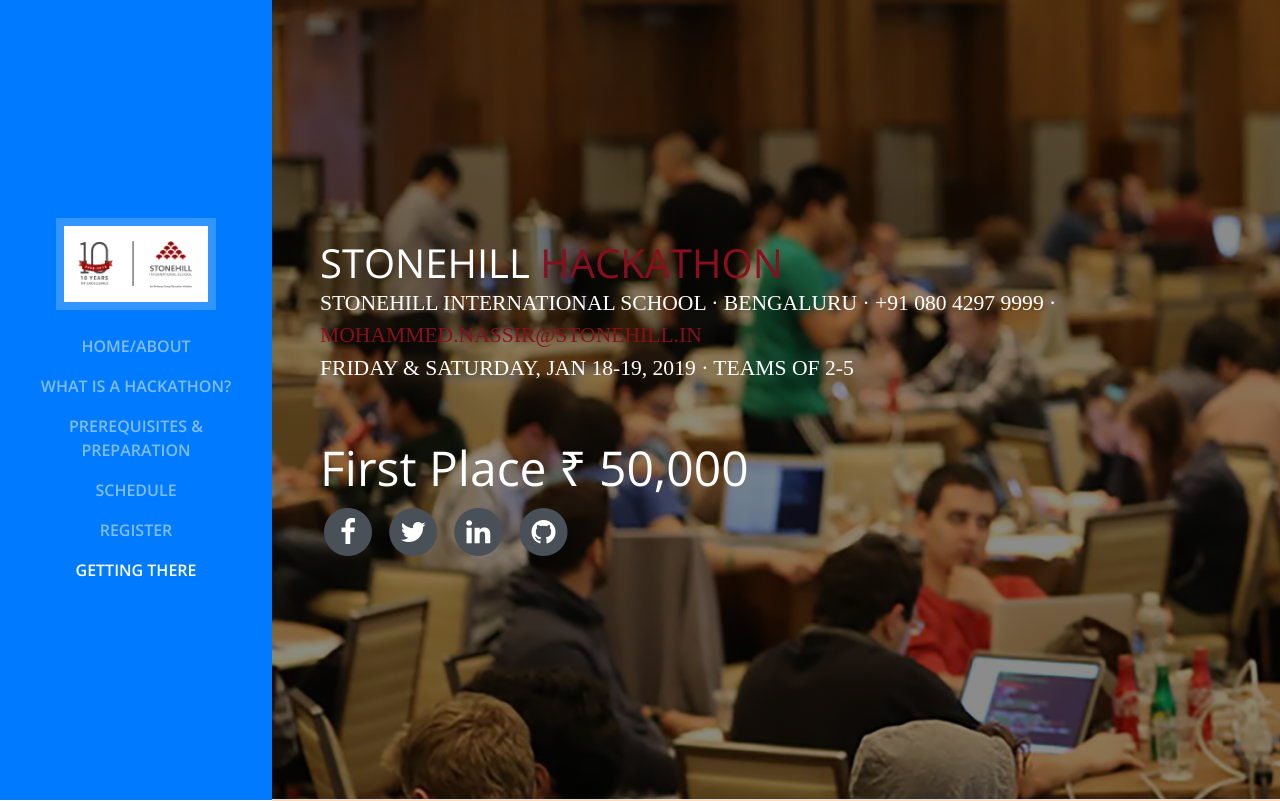
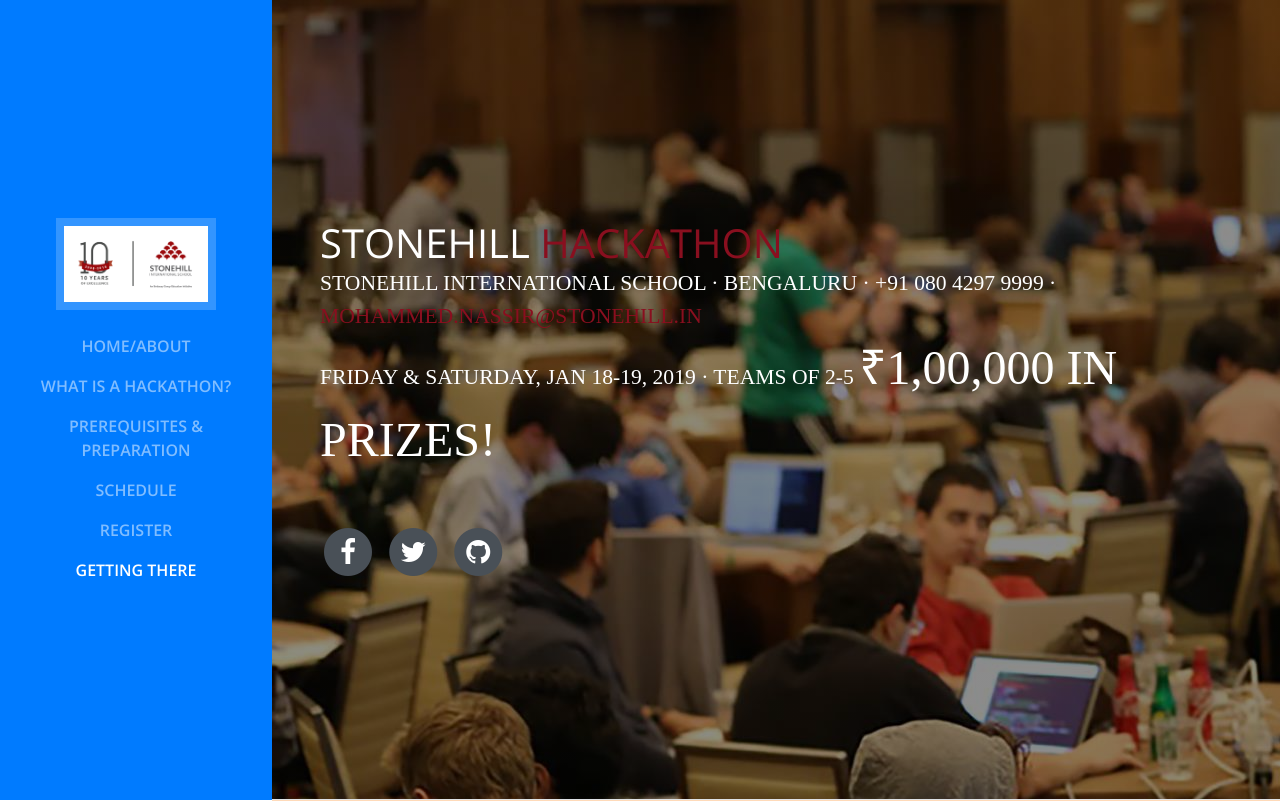
Before and after one commit to stonehillhackathon/stonehillhackathon.github.io, a website with bundled scripts: page index.html in a window 1280 px wide. Shown: the top 801 px of the page. Built offline with nearby package versions, Linux system fonts and the light colour scheme; a web font is replaced by a local one.

Commit message:
Update index.html

```diff
--- a/index.html
+++ b/index.html
@@ -98,11 +98,12 @@
             <a href="mailto:mohammed.nassir@stonehill.in"><font color="#890f1f">mohammed.nassir@stonehill.in</font></a>
             <br>
             <font color="white"> Friday & Saturday, Jan 18-19, 2019 · Teams of 2-5 </font>
+            <font color="white" size="30"> ₹1,00,000 in Prizes! </font>
+
           </div>
-          <font color="white" size="50"> First Place ₹ 50,000</font>
           <ul class="list-inline list-social-icons mb-0">
             <li class="list-inline-item">
-              <a href="#">
+              <a href="https://www.facebook.com/StonehillInternationalSchool/">
                 <span class="fa-stack fa-lg">
                   <i class="fa fa-circle fa-stack-2x"></i>
                   <i class="fa fa-facebook fa-stack-1x fa-inverse"></i>
@@ -110,18 +111,10 @@
               </a>
             </li>
             <li class="list-inline-item">
-              <a href="#">
+              <a href="https://twitter.com/Stonehill_SIS">
                 <span class="fa-stack fa-lg">
                   <i class="fa fa-circle fa-stack-2x"></i>
                   <i class="fa fa-twitter fa-stack-1x fa-inverse"></i>
-                </span>
-              </a>
-            </li>
-            <li class="list-inline-item">
-              <a href="#">
-                <span class="fa-stack fa-lg">
-                  <i class="fa fa-circle fa-stack-2x"></i>
-                  <i class="fa fa-linkedin fa-stack-1x fa-inverse"></i>
                 </span>
               </a>
             </li>
```
